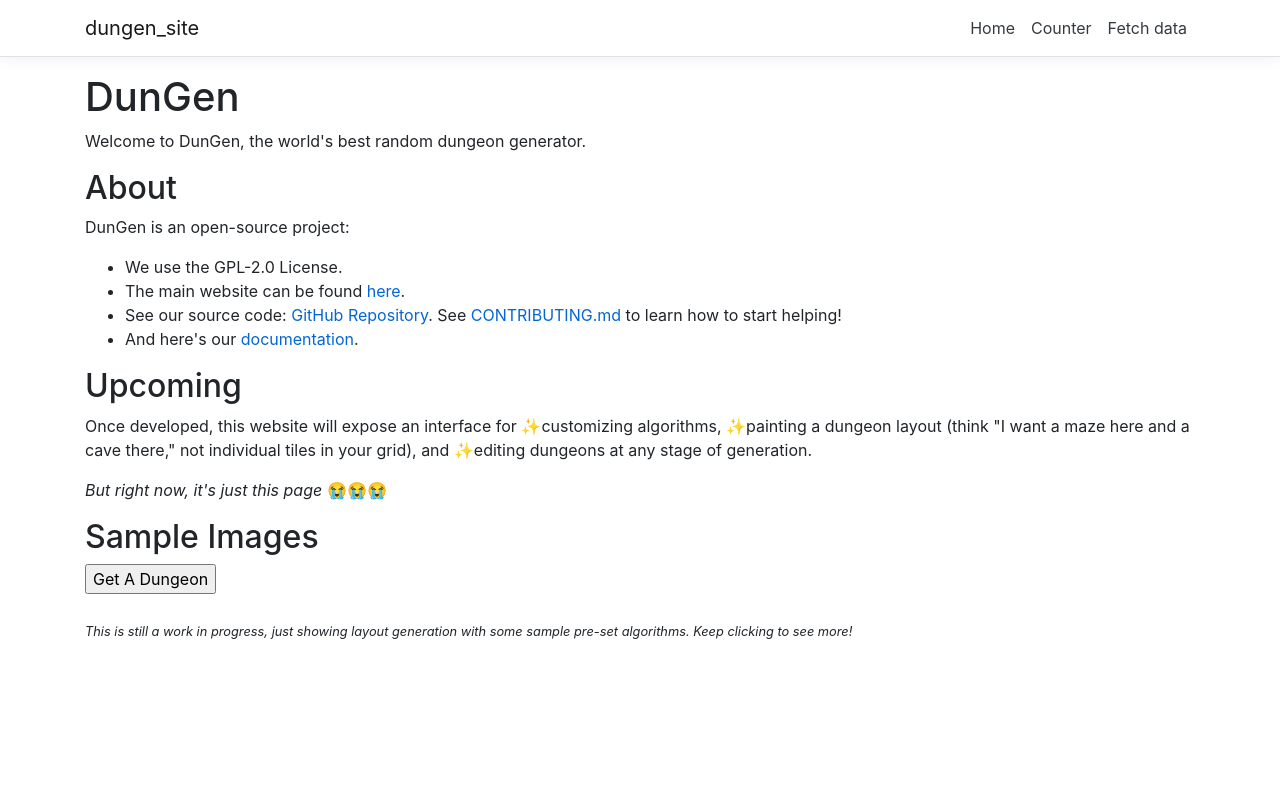
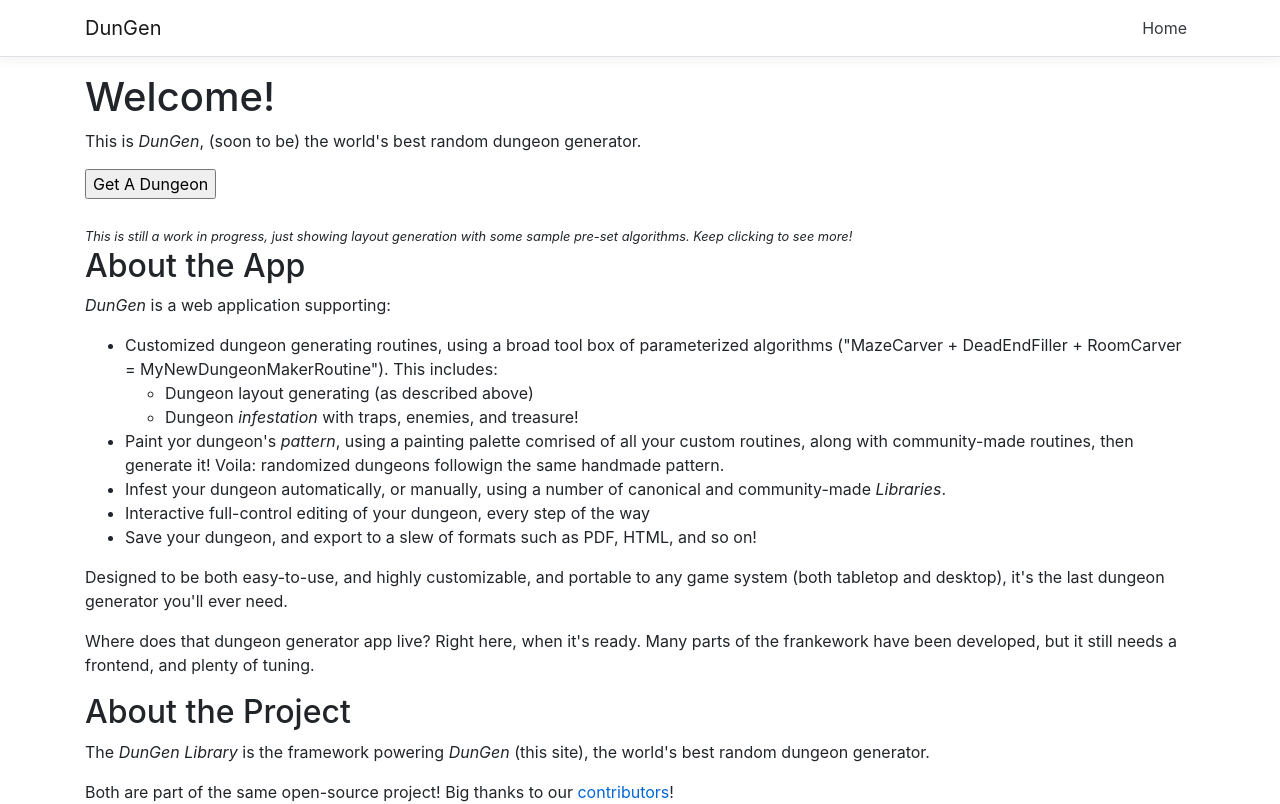
Before and after one commit to jnickg/dungen-core, an Angular app in the folder dungen/dungen-site/ClientApp/: page / in a window 1280 px wide. Shown: the top 804 px of the page. Built offline with nearby package versions, Linux system fonts and the light colour scheme.

Commit message:
Clean up and flesh out home page

```diff
--- a/dungen/dungen-site/ClientApp/src/app/app.module.ts
+++ b/dungen/dungen-site/ClientApp/src/app/app.module.ts
@@ -7,8 +7,6 @@ import { RouterModule } from '@angular/router';
 import { AppComponent } from './app.component';
 import { NavMenuComponent } from './nav-menu/nav-menu.component';
 import { HomeComponent } from './home/home.component';
-import { CounterComponent } from './counter/counter.component';
-import { FetchDataComponent } from './fetch-data/fetch-data.component';
 import { RandomDungeonComponent } from './random-dungeon/random-dungeon.component';
 
 @NgModule({
@@ -16,8 +14,6 @@ import { RandomDungeonComponent } from './random-dungeon/random-dungeon.componen
     AppComponent,
     NavMenuComponent,
     HomeComponent,
-    CounterComponent,
-    FetchDataComponent,
     RandomDungeonComponent
   ],
   imports: [
@@ -26,8 +22,6 @@ import { RandomDungeonComponent } from './random-dungeon/random-dungeon.componen
     FormsModule,
     RouterModule.forRoot([
       { path: '', component: HomeComponent, pathMatch: 'full' },
-      { path: 'counter', component: CounterComponent },
-      { path: 'fetch-data', component: FetchDataComponent },
     ])
   ],
   providers: [],
--- a/dungen/dungen-site/ClientApp/src/app/counter/counter.component.html
+++ /dev/null
@@ -1,7 +0,0 @@
-<h1>Counter</h1>
-
-<p>This is a simple example of an Angular component.</p>
-
-<p aria-live="polite">Current count: <strong>{{ currentCount }}</strong></p>
-
-<button class="btn btn-primary" (click)="incrementCounter()">Increment</button>
--- a/dungen/dungen-site/ClientApp/src/app/counter/counter.component.ts
+++ /dev/null
@@ -1,13 +0,0 @@
-import { Component } from '@angular/core';
-
-@Component({
-  selector: 'app-counter-component',
-  templateUrl: './counter.component.html'
-})
-export class CounterComponent {
-  public currentCount = 0;
-
-  public incrementCounter() {
-    this.currentCount++;
-  }
-}
--- a/dungen/dungen-site/ClientApp/src/app/fetch-data/fetch-data.component.html
+++ /dev/null
@@ -1,24 +0,0 @@
-<h1 id="tableLabel">Weather forecast</h1>
-
-<p>This component demonstrates fetching data from the server.</p>
-
-<p *ngIf="!forecasts"><em>Loading...</em></p>
-
-<table class='table table-striped' aria-labelledby="tableLabel" *ngIf="forecasts">
-  <thead>
-    <tr>
-      <th>Date</th>
-      <th>Temp. (C)</th>
-      <th>Temp. (F)</th>
-      <th>Summary</th>
-    </tr>
-  </thead>
-  <tbody>
-    <tr *ngFor="let forecast of forecasts">
-      <td>{{ forecast.date }}</td>
-      <td>{{ forecast.temperatureC }}</td>
-      <td>{{ forecast.temperatureF }}</td>
-      <td>{{ forecast.summary }}</td>
-    </tr>
-  </tbody>
-</table>
--- a/dungen/dungen-site/ClientApp/src/app/fetch-data/fetch-data.component.ts
+++ /dev/null
@@ -1,23 +0,0 @@
-import { Component, Inject } from '@angular/core';
-import { HttpClient } from '@angular/common/http';
-
-@Component({
-  selector: 'app-fetch-data',
-  templateUrl: './fetch-data.component.html'
-})
-export class FetchDataComponent {
-  public forecasts: WeatherForecast[];
-
-  constructor(http: HttpClient, @Inject('BASE_URL') baseUrl: string) {
-    http.get<WeatherForecast[]>(baseUrl + 'weatherforecast').subscribe(result => {
-      this.forecasts = result;
-    }, error => console.error(error));
-  }
-}
-
-interface WeatherForecast {
-  date: string;
-  temperatureC: number;
-  temperatureF: number;
-  summary: string;
-}
--- a/dungen/dungen-site/ClientApp/src/app/home/home.component.html
+++ b/dungen/dungen-site/ClientApp/src/app/home/home.component.html
@@ -1,15 +1,35 @@
-<h1>DunGen</h1>
-<p>Welcome to DunGen, the world's best random dungeon generator.</p>
-<h2>About</h2>
-<p>DunGen is an open-source project:</p>
+<h1>Welcome!</h1>
+<p>This is <em>DunGen</em>, (soon to be) the world's best random dungeon generator.</p>
+<app-random-dungeon>Loading...</app-random-dungeon>
+<h2>About the App</h2>
+<p><em>DunGen</em> is a web application supporting:</p>
+<ul>
+  <li>
+    Customized dungeon generating routines, using a broad tool box of parameterized algorithms ("MazeCarver + DeadEndFiller + RoomCarver = MyNewDungeonMakerRoutine"). This includes:
+    <ul>
+      <li>Dungeon layout generating (as described above)</li>
+      <li>Dungeon <em>infestation</em> with traps, enemies, and treasure!</li>
+    </ul>
+  </li>
+  <li>Paint yor dungeon's <em>pattern</em>, using a painting palette comrised of all your custom routines, along with community-made routines, then generate it! Voila: randomized dungeons followign the same handmade pattern.</li>
+  <li>Infest your dungeon automatically, or manually, using a number of canonical and community-made <em>Libraries</em>.</li>
+  <li>Interactive full-control editing of your dungeon, every step of the way</li>
+  <li>Save your dungeon, and export to a slew of formats such as PDF, HTML, and so on!</li>
+</ul>
+<p>Designed to be both easy-to-use, and highly customizable, and portable to any game system (both tabletop and desktop), it's the last dungeon generator you'll ever need.</p>
+<p>Where does that dungeon generator app live? Right here, when it's ready. Many parts of the frankework have been developed, but it still needs a frontend, and plenty of tuning.</p>
+<h2>About the Project</h2>
+<p>The <em>DunGen Library</em> is the framework powering <em>DunGen</em> (this site), the world's best random dungeon generator.</p>
+<p>Both are part of the same open-source project! Big thanks to our <a href="https://github.com/jnickg/dungen-core/graphs/contributors">contributors</a>!</p>
 <ul>
   <li>We use the GPL-2.0 License.</li>
-  <li>The main website can be found <a href='#'>here</a>.</li>
-  <li>See our source code: <a href='https://github.com/jnickg/dungen-core'>GitHub Repository</a>. See <a href="https://github.com/jnickg/dungen-core/blob/master/CONTRIBUTING.md">CONTRIBUTING.md</a> to learn how to start helping!</li>
+  <li>
+    See our source code: <a href='https://github.com/jnickg/dungen-core'>GitHub Repository</a>.
+    <ul>
+      <li>See <a href="https://github.com/jnickg/dungen-core/blob/master/CONTRIBUTING.md">CONTRIBUTING.md</a> to learn how to start helping!</li>
+      <li>Take a look at our <a href="https://github.com/jnickg/dungen-core/milestones">current milestones</a>.</li>
+    </ul>
+  </li>
   <li>And here's our <a href='#'>documentation</a>.</li>
+  <li>Find us on <a href="https://join.slack.com/t/dungenworkspace/shared_invite/zt-hihawh69-HN33XJ1i0ME7orP6FSPLnw">Slack</a>!</li>
 </ul>
-<h2>Upcoming</h2>
-<p>Once developed, this website will expose an interface for ✨customizing algorithms, ✨painting a dungeon layout (think "I want a maze here and a cave there," not individual tiles in your grid), and ✨editing dungeons at any stage of generation.</p>
-<p><em>But right now, it's just this page</em> 😭😭😭</p>
-<h2>Sample Images</h2>
-<app-random-dungeon></app-random-dungeon>
--- a/dungen/dungen-site/ClientApp/src/app/nav-menu/nav-menu.component.html
+++ b/dungen/dungen-site/ClientApp/src/app/nav-menu/nav-menu.component.html
@@ -3,7 +3,7 @@
     class="navbar navbar-expand-sm navbar-toggleable-sm navbar-light bg-white border-bottom box-shadow mb-3"
   >
     <div class="container">
-      <a class="navbar-brand" [routerLink]="['/']">dungen_site</a>
+      <a class="navbar-brand" [routerLink]="['/']">DunGen</a>
       <button
         class="navbar-toggler"
         type="button"
@@ -27,16 +27,6 @@
           >
             <a class="nav-link text-dark" [routerLink]="['/']">Home</a>
           </li>
-          <li class="nav-item" [routerLinkActive]="['link-active']">
-            <a class="nav-link text-dark" [routerLink]="['/counter']"
-              >Counter</a
-            >
-          </li>
-          <li class="nav-item" [routerLinkActive]="['link-active']">
-            <a class="nav-link text-dark" [routerLink]="['/fetch-data']"
-              >Fetch data</a
-            >
-          </li>
         </ul>
       </div>
     </div>
--- a/dungen/dungen-site/ClientApp/src/index.html
+++ b/dungen/dungen-site/ClientApp/src/index.html
@@ -2,7 +2,7 @@
 <html lang="en">
   <head>
     <meta charset="utf-8" />
-    <title>dungen_site</title>
+    <title>DunGen</title>
     <base href="/" />
 
     <meta name="viewport" content="width=device-width, initial-scale=1" />
```
Also changed, not shown: 1 other file (tests, documents, lock files or other folders).
